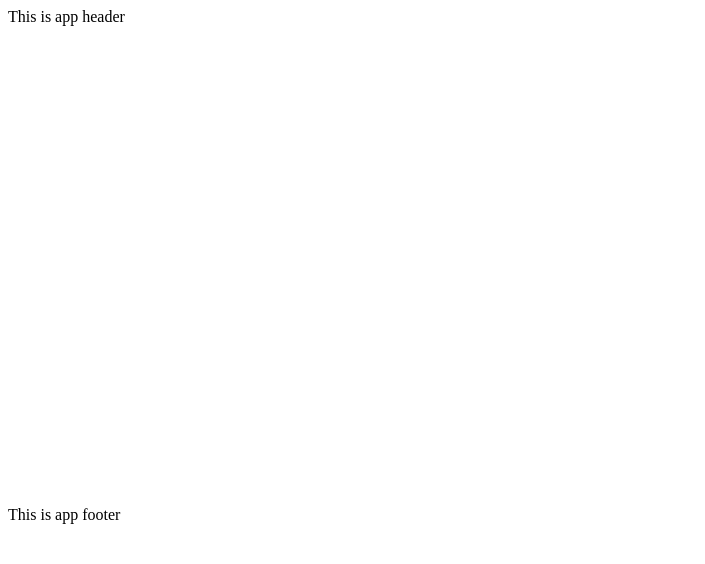
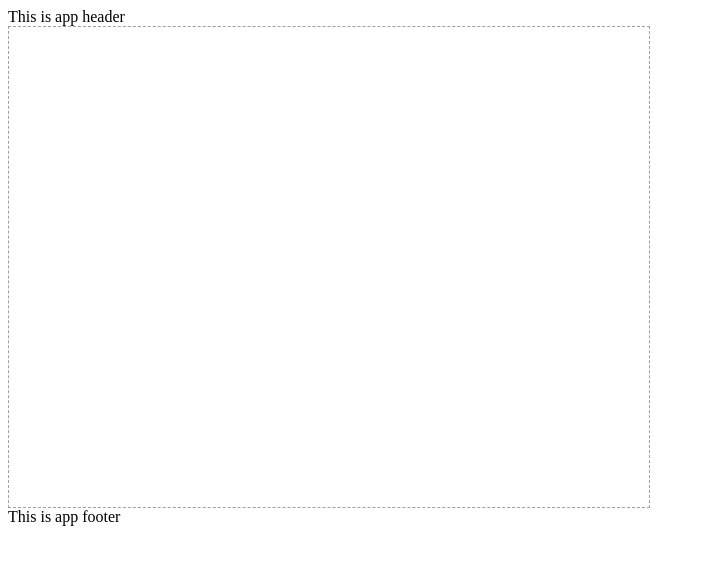
Before and after one commit to Aakochar/filmarillion, a Vue app: page /#/ in a window 1280 px wide. Shown: the top 564 px of the page, without its empty margins (0-705 px from the left). Built offline with nearby package versions, Linux system fonts and the light colour scheme.

Commit message:
add scss support and readme

```diff
--- a/package.json
+++ b/package.json
@@ -30,6 +30,8 @@
     "eslint-loader": "^3.0.3",
     "eslint-plugin-vue": "^6.0.1",
     "html-webpack-plugin": "^3.2.0",
+    "node-sass": "^4.13.0",
+    "sass-loader": "^8.0.0",
     "vue": "^2.6.11",
     "vue-loader": "^15.8.3",
     "vue-style-loader": "^4.1.2",
--- a/src/views/movies-info/index.vue
+++ b/src/views/movies-info/index.vue
@@ -1,7 +1,7 @@
 <template>
-  <div>
+  <div class="movies-info">
     <svg
-      id="svgVisualize"
+      class="movies-info__chart"
       width="640"
       height="480"
     />
@@ -38,4 +38,9 @@ export default {
 </script>
 
 <style lang="scss">
+  .movies-info {
+    &__chart {
+      border: 1px dashed #9f9f9f;
+    }
+  }
 </style>
--- a/webpack.common.js
+++ b/webpack.common.js
@@ -18,6 +18,7 @@ module.exports = {
       { test: /\.js$/, use: ['babel-loader', 'eslint-loader'] },
       { test: /\.vue$/, use: 'vue-loader' },
       { test: /\.css$/, use: ['vue-style-loader', 'css-loader'] },
+      { test: /\.scss$/, use: ['vue-style-loader', 'css-loader', 'sass-loader'] },
     ],
   },
   plugins: [
```
Also changed, not shown: 4 other files (tests, documents, lock files or other folders).
